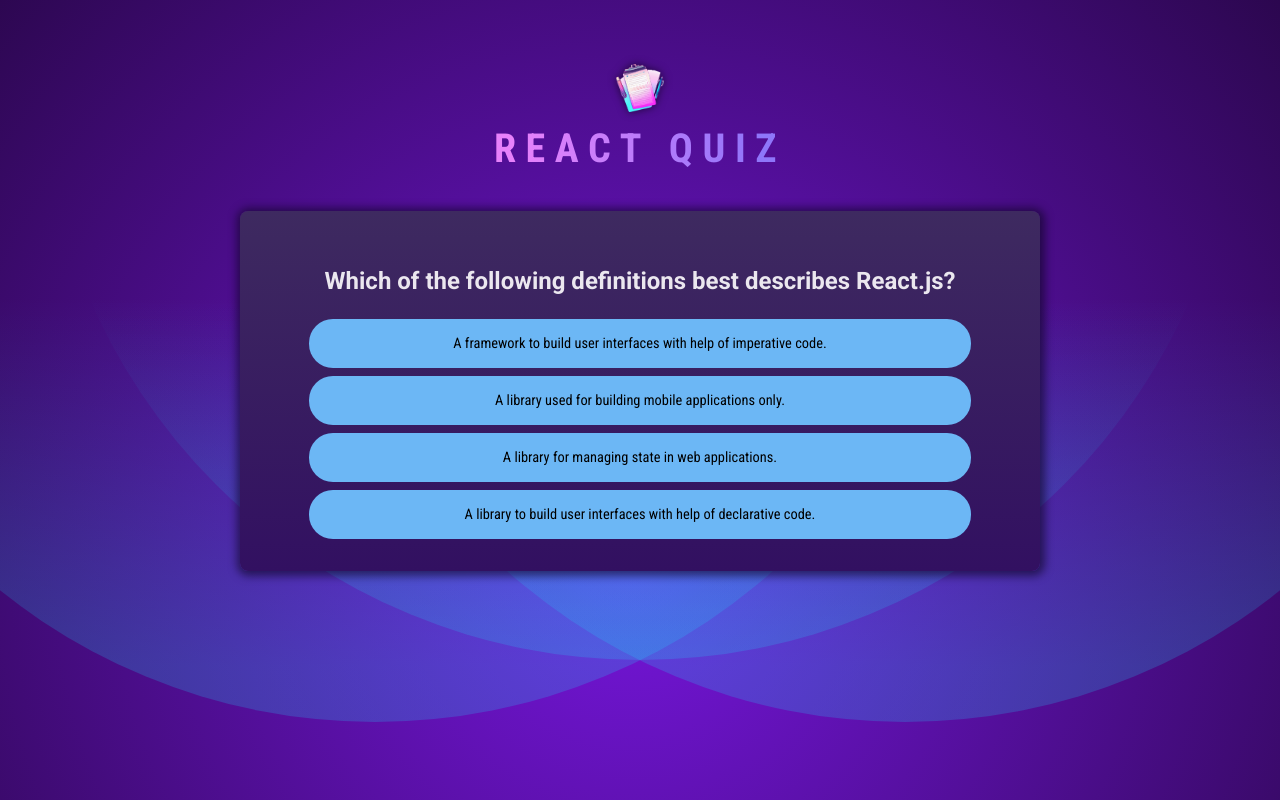
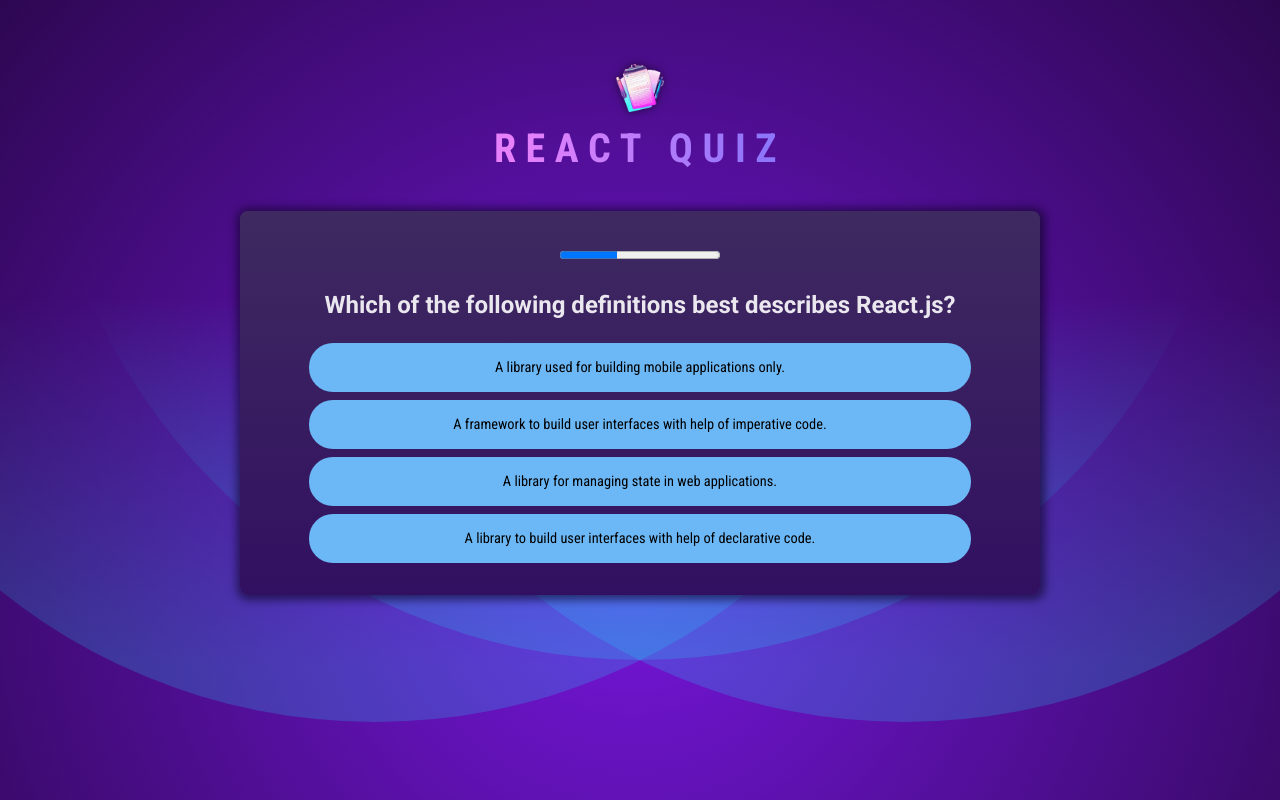
Before and after one commit to abhilashlegend/react-quiz, a React (Vite) app: page / in a window 1280 px wide. Built offline with nearby package versions, Linux system fonts and the light colour scheme.

Commit message:
Added Progressbar and timer

```diff
--- /dev/null
+++ b/src/components/Progressbar.jsx
@@ -0,0 +1,40 @@
+import { useState, useEffect } from "react";
+
+export default function Progressbar({timer, onTimeout}) {
+
+    const [progress, setProgress] = useState(0);
+
+    useEffect(() => {
+         setTimeout(() => {
+            onTimeout();
+        }, timer);
+    }, [timer, onTimeout]);
+
+
+    useEffect(() => {
+
+        const interval = setInterval(() => {
+            setProgress(prev => {
+                if (prev >= timer) {
+                    clearInterval(interval);
+                    return prev;
+                }
+                return prev + 100;
+            });
+        }, 100);
+
+        return () => {
+        clearInterval(interval);
+        setProgress(0);
+        }
+
+    }, [onTimeout]);
+
+
+
+    return (
+        <>
+            <progress id="question-time" max={timer} value={progress} />
+        </>
+    )
+}
--- a/src/components/Quiz.jsx
+++ b/src/components/Quiz.jsx
@@ -1,6 +1,7 @@
-import { useState } from "react";
+import { useState, useCallback } from "react";
 import questions from "../questions";
 import TropyLogo from "../assets/quiz-complete.png";
+import Progressbar from "./Progressbar";
 
 export default function Quiz() {
 
@@ -20,8 +21,12 @@
     }
 
      const activeQuestionIndex = userAnswers.length;
-    const shuffledAnswers = questions[activeQuestionIndex].answers;
+    const shuffledAnswers = [...questions[activeQuestionIndex].answers];
         shuffledAnswers.sort(() => Math.random() - 0.5);
+
+    const skipQuestion = useCallback(() => {
+        handleAnswerSelection(null)
+    }, [handleAnswerSelection]);
 
     function handleAnswerSelection(answer) {
         setUserAnswers(prevAnswers => {
@@ -31,6 +36,7 @@
 
     return (
         <div id="quiz">
+            <Progressbar timer={15000} onTimeout={skipQuestion} />
             <h2 id="question"> { questions[activeQuestionIndex].text} </h2>
             <ul id="answers">
                 {shuffledAnswers.map((answer, index) => (
```
